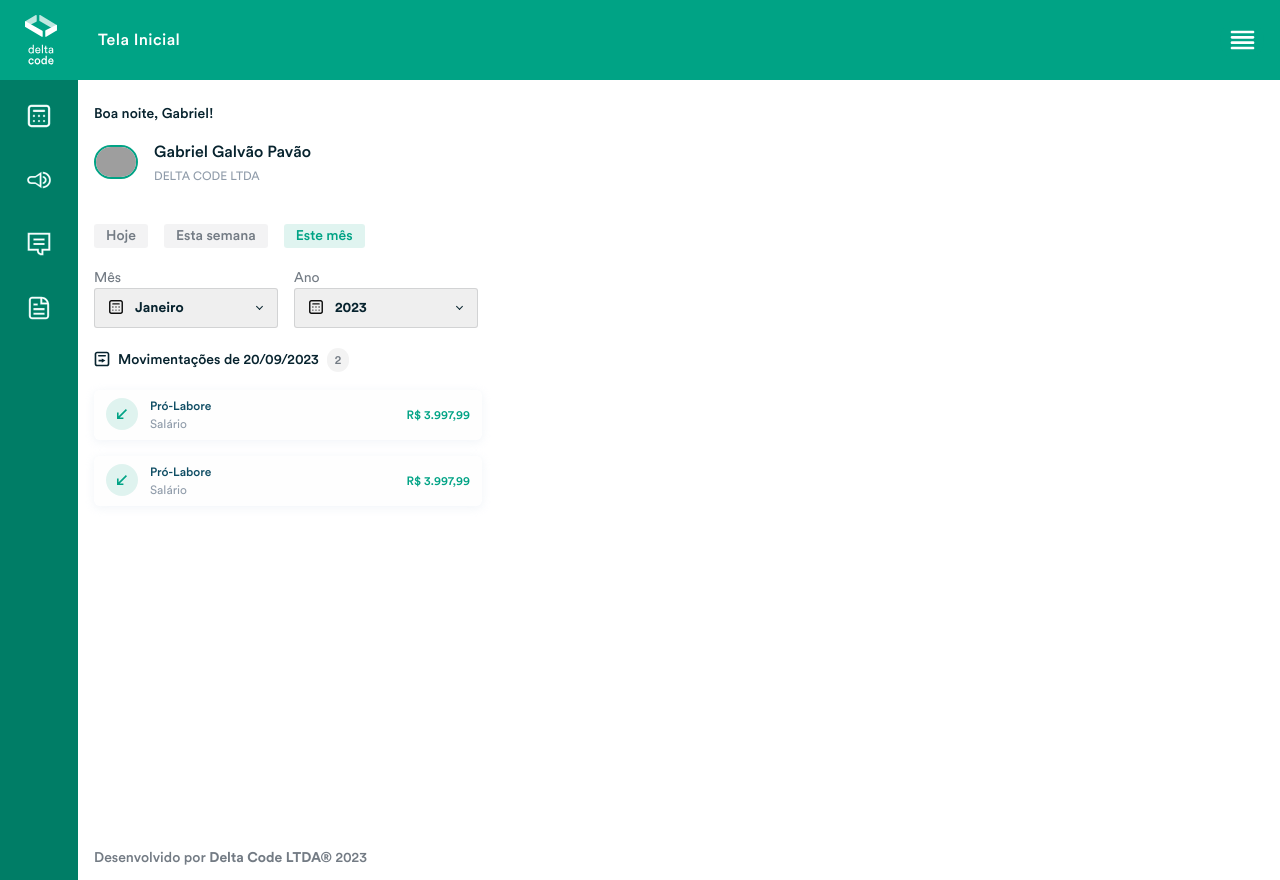
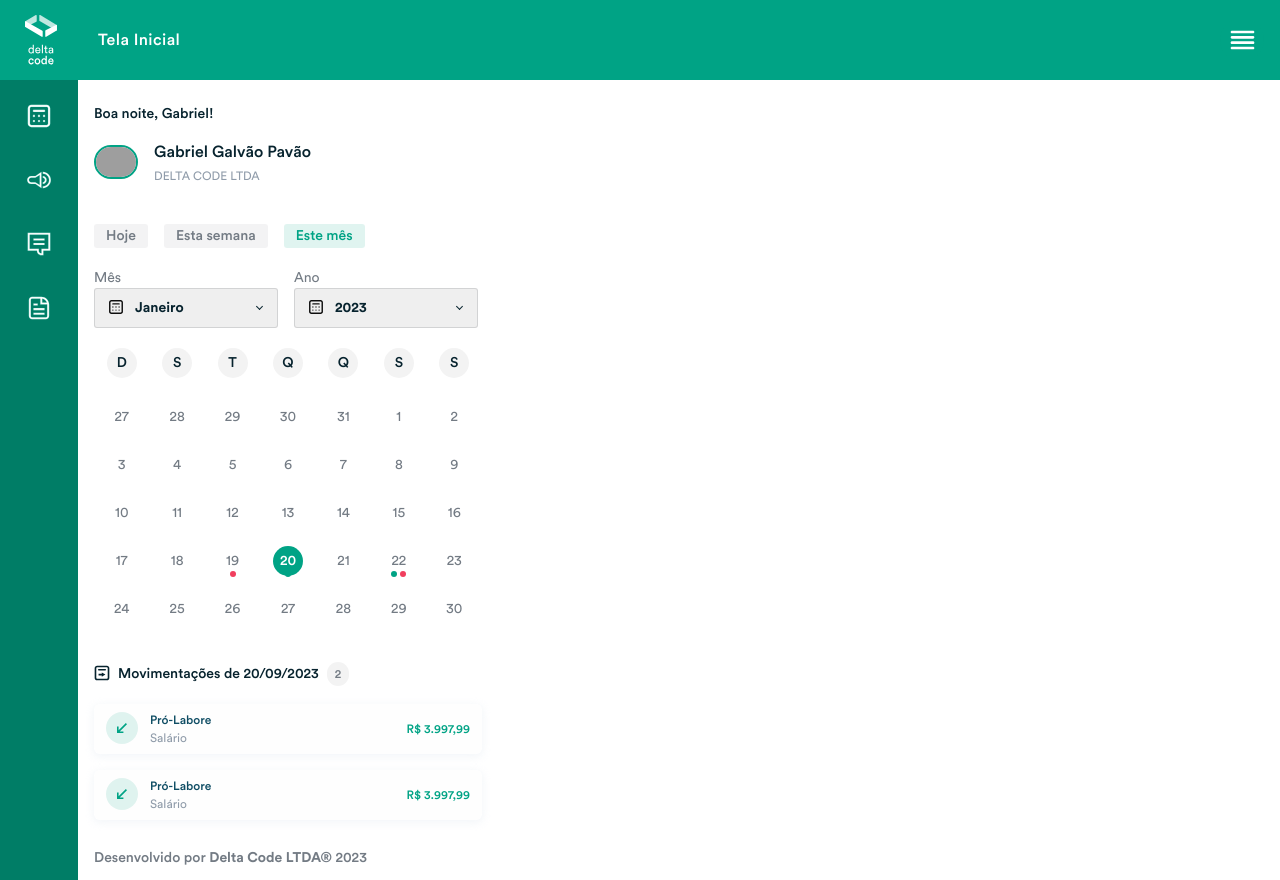
Before and after one commit to gabrielgpavao/dc-frontend-engineer-challenge, a Next.js app: page / in a window 1280 px wide. Built offline with nearby package versions, Linux system fonts and the light colour scheme; grey boxes are pictures that could not be loaded.

Commit message:
feat(DatePicker): create and style the DatePicker component

```diff
--- a/package.json
+++ b/package.json
@@ -11,7 +11,10 @@
     "commit": "git-cz"
   },
   "dependencies": {
+    "@heroicons/react": "^2.0.18",
     "autoprefixer": "10.4.15",
+    "classnames": "^2.3.2",
+    "date-fns": "^2.30.0",
     "next": "13.5.1",
     "postcss": "8.4.30",
     "react": "18.2.0",
--- a/src/components/Calendar.tsx
+++ b/src/components/Calendar.tsx
@@ -1,5 +1,6 @@
 import { calendarSelectIcon } from '@/assets/icons'
 import Select from './Select'
+import DatePicker from './DatePicker'
 
 interface iFilterOptionProps {
 	filterName: string
@@ -35,7 +36,7 @@ export default function Calendar() {
 	})
 
 	return (
-		<section className='max-w-sm'>
+		<section className='max-w-[24.25rem] mb-6'>
 			<ul className='flex items-center gap-4 h-6 mb-5'>
 				<FilterOption filterName='Hoje'/>
 				<FilterOption filterName='Esta semana'/>
@@ -55,6 +56,8 @@ export default function Calendar() {
 					<Select icon={calendarSelectIcon} name='year' options={yearSelectOptions}/>
 				</fieldset>
 			</div>
+
+			<DatePicker/>
 		</section>
 	)
 }
--- /dev/null
+++ b/src/components/DatePicker.tsx
@@ -0,0 +1,121 @@
+import { useState } from 'react'
+import cx from 'classnames'
+import {
+	add,
+	eachDayOfInterval,
+	endOfMonth,
+	endOfWeek,
+	format,
+	getDay,
+	isEqual,
+	isSameDay,
+	parse,
+	startOfMonth,
+	startOfToday,
+	startOfWeek
+} from 'date-fns'
+import BulletPoint from './BulletPoint'
+import { tTransaction } from '@/interfaces'
+import { transactions } from '@/mocks/transactions'
+
+interface iTransactionIndicatorProps {
+	transactions: tTransaction[],
+	date: Date
+}
+
+export default function DatePicker() {
+	const today = startOfToday()
+	const [selectedDay, setSelectedDay] = useState(today)
+	const [currentMonth, setCurrentMonth] = useState(format(today, 'MMM-yyyy'))
+
+	const firstDayOfCurrentMonth = startOfMonth(
+		parse(currentMonth, 'MMM-yyyy', new Date())
+	)
+
+	const days = eachDayOfInterval({
+		start: startOfWeek(firstDayOfCurrentMonth),
+		end: endOfWeek(endOfMonth(firstDayOfCurrentMonth))
+	}).map((date) => ({
+		date
+	}))
+
+	function next() {
+		const firstDayOfNextMonth = add(firstDayOfCurrentMonth, { months: 1 })
+		setCurrentMonth(format(firstDayOfNextMonth, 'MMM-yyyy'))
+	}
+
+	function previous() {
+		const firstDayOfNextMonth = add(firstDayOfCurrentMonth, { months: -1 })
+		setCurrentMonth(format(firstDayOfNextMonth, 'MMM-yyyy'))
+	}
+
+	const colStartClasses = [
+		'',
+		'col-start-2',
+		'col-start-3',
+		'col-start-4',
+		'col-start-5',
+		'col-start-6',
+		'col-start-7'
+	]
+
+	function TransactionIndicator({ transactions, date }: iTransactionIndicatorProps) {
+		const transactionsByDate = transactions.filter((transaction) => isSameDay(transaction.createdAt, date))
+
+		if (!transactionsByDate.length) {
+			return
+		}
+
+		const creditTransactions = transactionsByDate.some((transaction) => transaction.type === 'credit')
+		const debitTransactions = transactionsByDate.some((transaction) => transaction.type === 'debit')
+
+		if (!(creditTransactions && debitTransactions)) {
+			return (
+				<div className='flex gap-[0.1875rem] '>
+					<BulletPoint transactionType={transactionsByDate[0].type}/>
+				</div>
+			)
+		}
+
+		return (
+			<div className='flex gap-[0.1875rem]'>
+				<BulletPoint transactionType='credit'/>
+				<BulletPoint transactionType='debit'/>
+			</div>
+		)
+	}
+
+	return (
+		<div className='w-full'>
+			<ul className='grid grid-cols-7 mb-5 text-sm font-medium text-center text-black place-items-center'>
+				{['D', 'S', 'T', 'Q', 'Q', 'S', 'S'].map((char) => (
+					<li className='h-[1.875rem] w-[1.875rem] bg-[#9C9EA01F] rounded-full grid place-items-center transition'>
+						{char}
+					</li>
+				))}
+			</ul>
+
+			<div className={`grid grid-cols-7 text-sm ${days.length > 7*5 ? 'h-72' : 'h-60'}`}>
+				{days.map((day, index) => (
+					<div
+						key={index}
+						className={cx(
+							index === 0 && colStartClasses[getDay(day.date)],
+							'grid place-items-center'
+						)}
+					>
+						<button
+							type='button'
+							onClick={() => setSelectedDay(day.date)}
+							className={`text-neutral-dark h-[1.875rem] w-[1.875rem] flex  flex-col items-center hover:font-semibold ${isEqual(day.date, today) && 'relative before:absolute before:-z-10 before:bottom-[0.3125rem] before:bg-primary before:min-h-[1.875rem] before:w-[1.875rem] before:rounded-full text-white font-medium'} ${(isEqual(day.date, selectedDay) && !isEqual(day.date, today)) && 'border border-primary rounded-lg'}`}
+						>
+							{format(day.date, 'd')}
+
+							<TransactionIndicator date={day.date} transactions={transactions}/>
+						</button>
+					</div>
+				))}
+			</div>
+		</div>
+	)
+}
--- a/src/components/index.ts
+++ b/src/components/index.ts
@@ -6,6 +6,7 @@ import CalendarLabel from './CalendarLabel'
 import BulletPoint from './BulletPoint'
 import Calendar from './Calendar'
 import Select from './Select'
+import DatePicker from './DatePicker'
 
 export {
 	Header,
@@ -15,5 +16,6 @@ export {
 	CalendarLabel,
 	BulletPoint,
 	Calendar,
-	Select
+	Select,
+	DatePicker
 }
```
